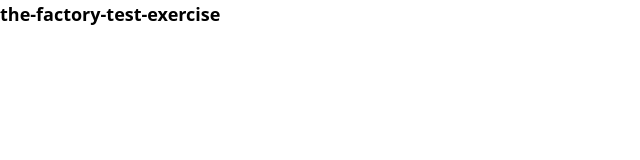
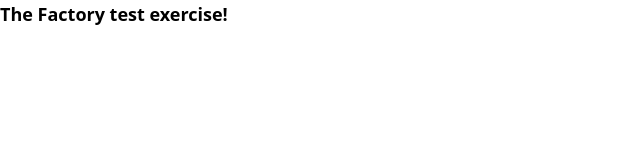
Before and after one commit to ayapalmas/the-factory-test-exercise, a Vue app: page / in a window 1280 px wide. Shown: the top 160 px of the page, without its empty margins (0-640 px from the left). Built offline with nearby package versions, Linux system fonts and the light colour scheme.

Commit message:
Check auto deploy to Heroku on master push

```diff
--- a/src/App.vue
+++ b/src/App.vue
@@ -3,5 +3,5 @@ import HelloWorld from './components/HelloWorld.vue';
 </script>
 
 <template>
-  <HelloWorld msg="the-factory-test-exercise" />
+  <HelloWorld msg="The Factory test exercise!" />
 </template>
```
